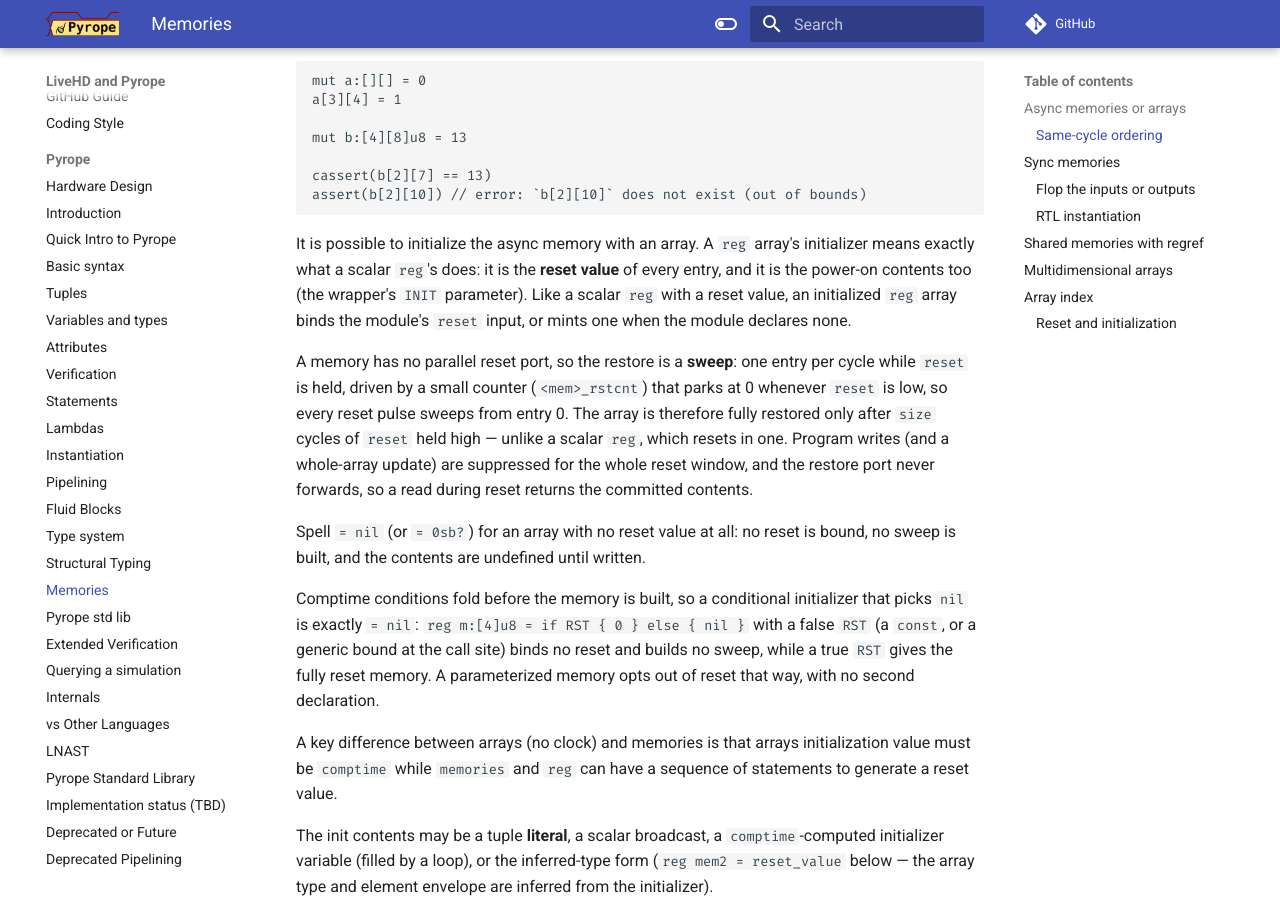
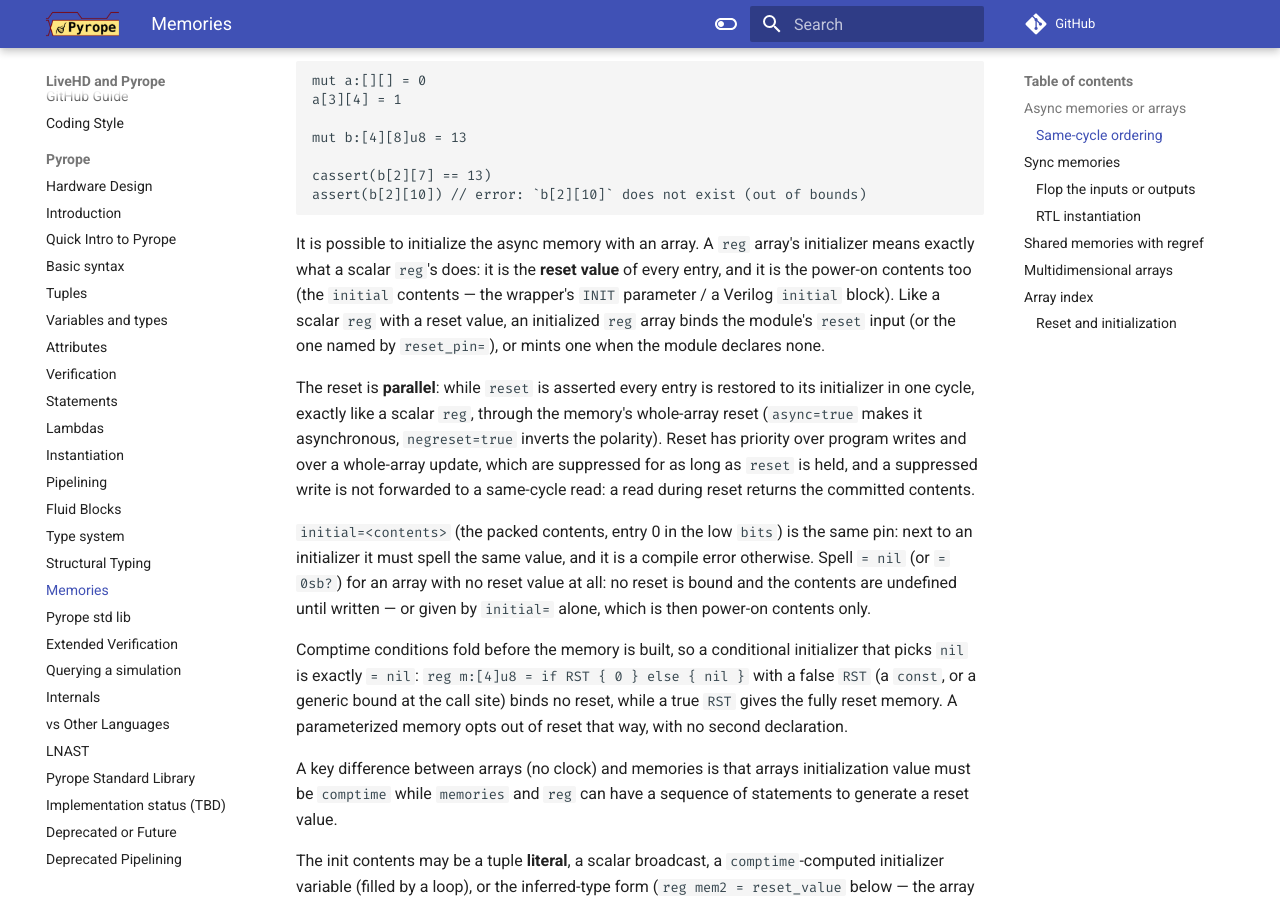
Before and after one commit to masc-ucsc/docs, an MkDocs documentation site: the page built from docs/pyrope/08-memories.md, in a window 1280 px wide and 900 px high, scrolled down 3314 px. Built offline with MkDocs 1.6.1 and Material for MkDocs 9.7.7, drawn with Linux system fonts in a browser that asks for light colours; comment, search, counter and statistics services are not loaded.

Commit message:
initial vs init consistency

```diff
--- a/docs/pyrope/08-memories.md
+++ b/docs/pyrope/08-memories.md
@@ -165,27 +165,31 @@ assert(b[2][10]) // error: `b[2][10]` does not exist (out of bounds)
 
 It is possible to initialize the async memory with an array. A `reg` array's
 initializer means exactly what a scalar `reg`'s does: it is the **reset value**
-of every entry, and it is the power-on contents too (the wrapper's `INIT`
-parameter). Like a scalar `reg` with a reset value, an initialized `reg` array
-binds the module's `reset` input, or mints one when the module declares none.
+of every entry, and it is the power-on contents too (the `initial` contents —
+the wrapper's `INIT` parameter / a Verilog `initial` block). Like a scalar `reg`
+with a reset value, an initialized `reg` array binds the module's `reset` input
+(or the one named by `reset_pin=`), or mints one when the module declares none.
 
-A memory has no parallel reset port, so the restore is a **sweep**: one entry
-per cycle while `reset` is held, driven by a small counter (`<mem>_rstcnt`) that
-parks at 0 whenever `reset` is low, so every reset pulse sweeps from entry 0.
-The array is therefore fully restored only after `size` cycles of `reset` held
-high — unlike a scalar `reg`, which resets in one. Program writes (and a
-whole-array update) are suppressed for the whole reset window, and the restore
-port never forwards, so a read during reset returns the committed contents.
+The reset is **parallel**: while `reset` is asserted every entry is restored to
+its initializer in one cycle, exactly like a scalar `reg`, through the memory's
+whole-array reset (`async=true` makes it asynchronous, `negreset=true` inverts
+the polarity). Reset has priority over program writes and over a whole-array
+update, which are suppressed for as long as `reset` is held, and a suppressed
+write is not forwarded to a same-cycle read: a read during reset returns the
+committed contents.
 
-Spell `= nil` (or `= 0sb?`) for an array with no reset value at all: no reset is
-bound, no sweep is built, and the contents are undefined until written.
+`initial=<contents>` (the packed contents, entry 0 in the low `bits`) is the
+same pin: next to an initializer it must spell the same value, and it is a
+compile error otherwise. Spell `= nil` (or `= 0sb?`) for an array with no reset
+value at all: no reset is bound and the contents are undefined until written —
+or given by `initial=` alone, which is then power-on contents only.
 
 Comptime conditions fold before the memory is built, so a conditional
 initializer that picks `nil` is exactly `= nil`:
 `reg m:[4]u8 = if RST { 0 } else { nil }` with a false `RST` (a `const`, or a
-generic bound at the call site) binds no reset and builds no sweep, while a
-true `RST` gives the fully reset memory. A parameterized memory opts out of
-reset that way, with no second declaration.
+generic bound at the call site) binds no reset, while a true `RST` gives the
+fully reset memory. A parameterized memory opts out of reset that way, with no
+second declaration.
 
 A key difference between arrays (no clock) and memories is that arrays
 initialization value must be `comptime` while `memories` and `reg` can have a
```
Also changed, not shown: docs/pyrope/04b-attributes.md (+8 -1 lines), docs/pyrope/06b-instantiation.md (+6 -3 lines).
